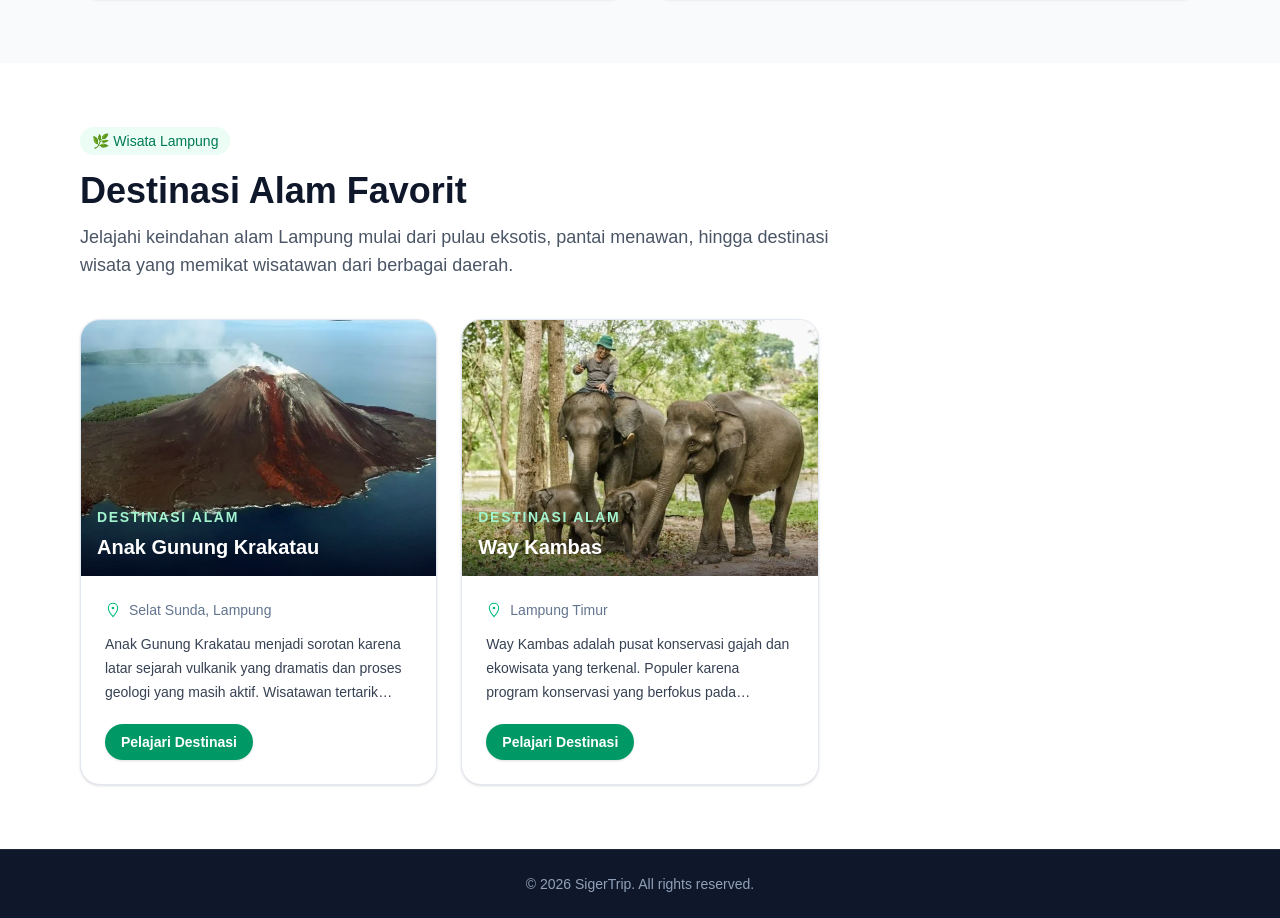
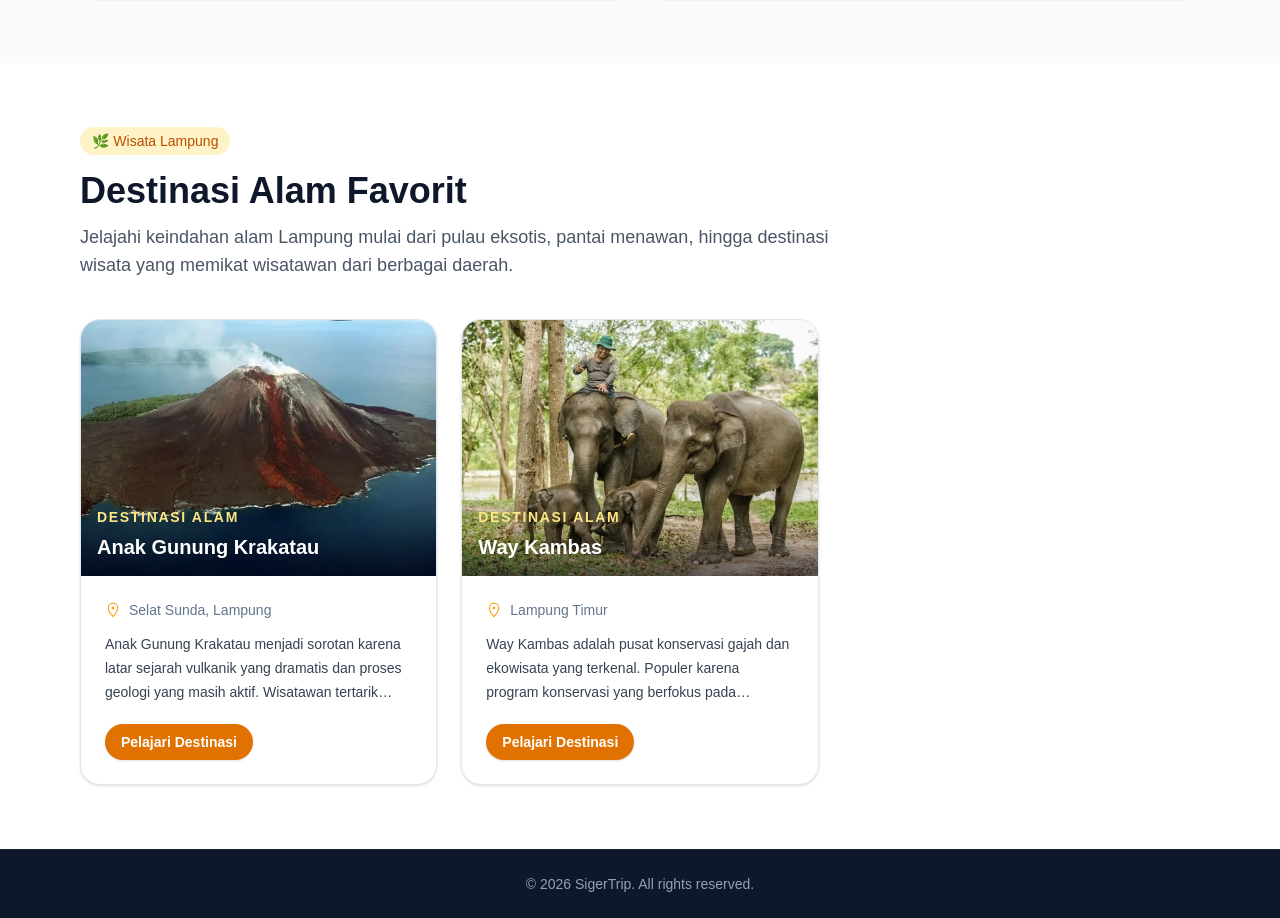
Before and after one commit to Nafiz-547/TI-WEB-24A-ShuangXi, a Next.js app in the folder siger-trip/: page / in a window 1280 px wide. Shown: the part 3524-4442 px from the top of the page. Built offline with nearby package versions, Linux system fonts and the light colour scheme.

Commit message:
tama: memperbaiki warna yang digunakan pada button sorotan destinasi

```diff
--- a/siger-trip/components/DestinasiAlam.tsx
+++ b/siger-trip/components/DestinasiAlam.tsx
@@ -25,7 +25,7 @@ export default function DestinasiAlam() {
     <section id="alam" aria-labelledby="destinasi-alam-title" className="py-16 bg-white">
       <div className="max-w-6xl mx-auto px-4">
         <div className="mb-10 max-w-3xl">
-          <span className="inline-flex items-center gap-2 rounded-full bg-emerald-50 px-3 py-1 text-sm font-medium text-emerald-700">🌿 Wisata Lampung</span>
+          <span className="inline-flex items-center gap-2 rounded-full bg-amber-100 px-3 py-1 text-sm font-medium text-amber-700">🌿 Wisata Lampung</span>
           <h3 id="destinasi-alam-title" className="mt-4 text-3xl md:text-4xl font-bold text-slate-900">Destinasi Alam Favorit</h3>
           <p className="mt-3 text-gray-600 text-base md:text-lg">Jelajahi keindahan alam Lampung mulai dari pulau eksotis, pantai menawan, hingga destinasi wisata yang memikat wisatawan dari berbagai daerah.</p>
         </div>
@@ -43,14 +43,14 @@ export default function DestinasiAlam() {
                 />
                 <div className="absolute inset-x-0 bottom-0 h-24 bg-gradient-to-t from-slate-950/60 via-slate-950/10 to-transparent" aria-hidden="true" />
                 <div className="absolute inset-x-0 bottom-0 p-4 text-white">
-                  <p className="text-sm font-semibold uppercase tracking-[0.12em] text-emerald-200">Destinasi Alam</p>
+                  <p className="text-sm font-semibold uppercase tracking-[0.12em] text-amber-200">Destinasi Alam</p>
                   <h4 className="mt-2 text-xl font-semibold leading-tight">{destination.title}</h4>
                 </div>
               </div>
 
               <div className="p-5 sm:p-6">
                 <div className="mb-3 flex items-center gap-2 text-sm text-slate-500">
-                  <svg className="h-4 w-4 text-emerald-500" viewBox="0 0 24 24" fill="none" xmlns="http://www.w3.org/2000/svg"><path d="M12 2C8 2 5 5 5 9c0 5.25 7 13 7 13s7-7.75 7-13c0-4-3-7-7-7z" stroke="currentColor" strokeWidth="1.6" strokeLinecap="round" strokeLinejoin="round"/><circle cx="12" cy="9" r="2" fill="currentColor"/></svg>
+                  <svg className="h-4 w-4 text-amber-500" viewBox="0 0 24 24" fill="none" xmlns="http://www.w3.org/2000/svg"><path d="M12 2C8 2 5 5 5 9c0 5.25 7 13 7 13s7-7.75 7-13c0-4-3-7-7-7z" stroke="currentColor" strokeWidth="1.6" strokeLinecap="round" strokeLinejoin="round"/><circle cx="12" cy="9" r="2" fill="currentColor"/></svg>
                   <span>{destination.location}</span>
                 </div>
                 <p className="text-gray-700 text-sm leading-6" style={{ display: '-webkit-box', WebkitLineClamp: 3, WebkitBoxOrient: 'vertical', overflow: 'hidden' }}>
@@ -59,7 +59,7 @@ export default function DestinasiAlam() {
                 <div className="mt-5">
                   <Link
                     href="/destinasi"
-                    className="inline-flex items-center rounded-full bg-emerald-600 px-4 py-2 text-sm font-semibold text-white shadow-sm transition hover:bg-emerald-700 focus:outline-none focus:ring-2 focus:ring-emerald-400 focus:ring-offset-2"
+                    className="inline-flex items-center rounded-full bg-amber-600 px-4 py-2 text-sm font-semibold text-white shadow-sm transition hover:bg-amber-700 focus:outline-none focus:ring-2 focus:ring-amber-400 focus:ring-offset-2"
                   >
                     Pelajari Destinasi
                   </Link>
```
